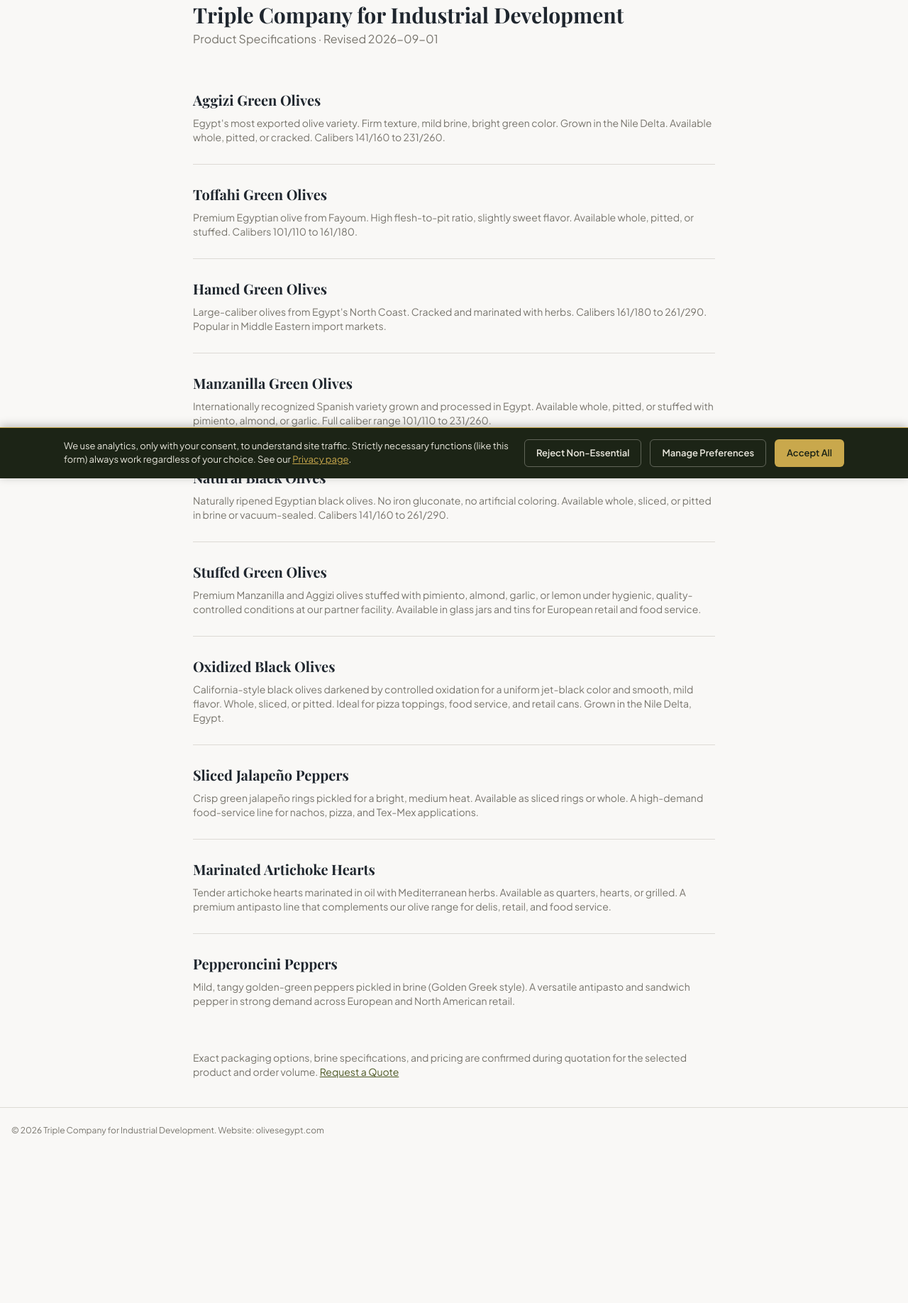
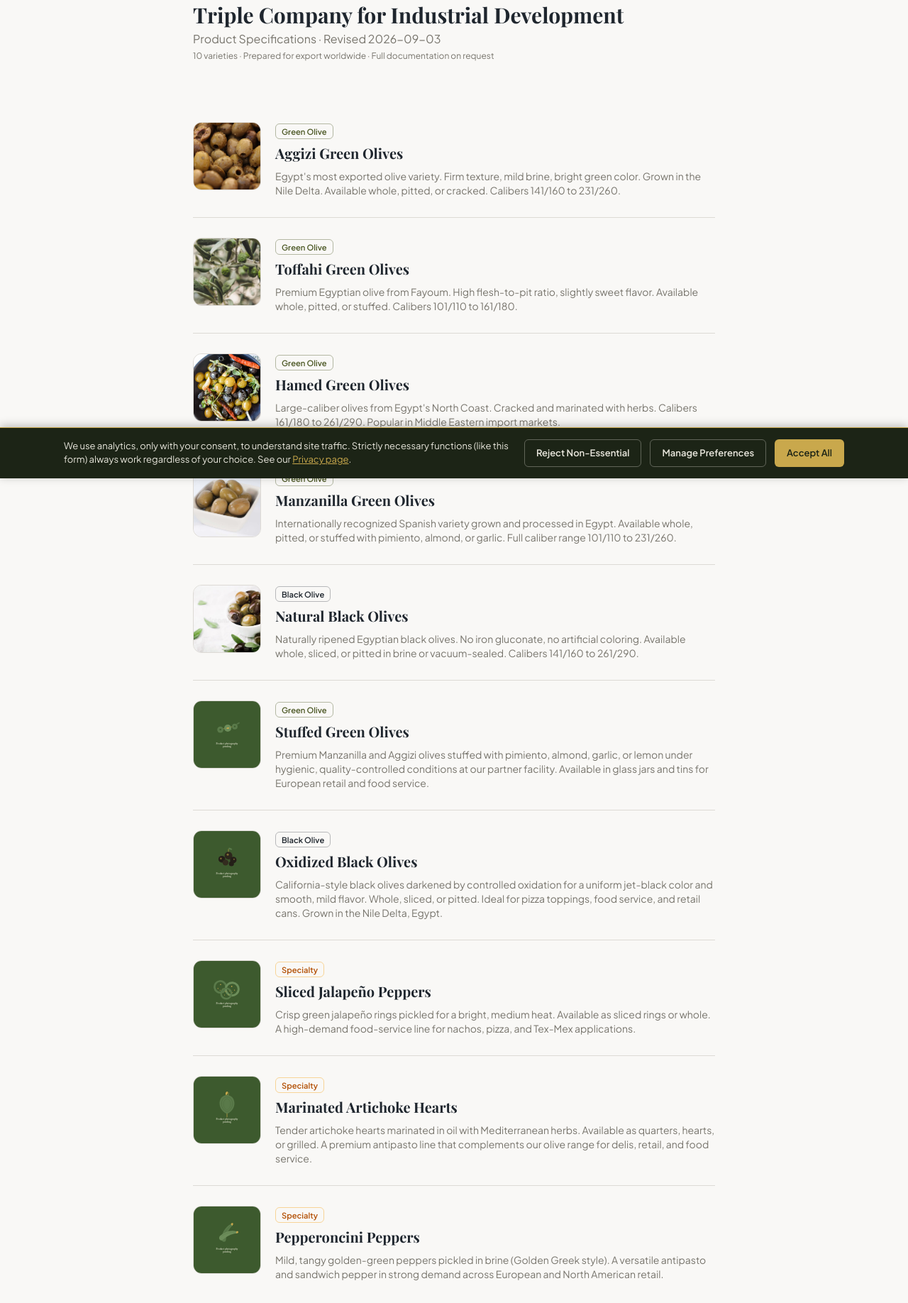
Before and after one commit to Mohamed00076/olivesegypt-site, a website: page catalog/print/index.html in a window 1280 px wide. Shown: the part 126-1962 px from the top of the page at 71% size. Before the commit the page ends 1751 px from the top, so only its background shows below. Drawn offline with nearby package versions, Linux system fonts and the light colour scheme; a web font is replaced by a local one.

Commit message:
Add product thumbnails and badges to the printable catalog (#30)
The "Download Full Catalog (PDF)" button (on /catalog/ and /downloads/)
opens /catalog/print for the visitor to print or save as PDF -- a page
that has never had any images, since it was originally built as a
lightweight text-only spec sheet. Reported as looking out of date next
to the redesigned /catalog/ grid, which now has a photo or illustration
for every product.

Adds a thumbnail to each of the 10 spec-card entries on /catalog/print,
reusing the exact same image already used for that product elsewhere on
the site (no new assets):
  - The 5 products with real, owner-confirmed photos get their photo.
  - The 5 without real photography get their per-product illustration
    (added in the previous "Give each unphotographed catalog product
    its own illustration" pass) -- same honest "photography pending"
    disclosure, not upgraded to look like a real photo.

Also adds a small category badge (Green Olive / Black Olive / Specialty)
per card, matching /catalog/'s existing badge taxonomy, and a one-line
meta strip under the title ("10 varieties - Prepared for export
worldwide - Full documentation on request") echoing the same stat row
already on /catalog/, so the printable version reads as a cohesive
document rather than a bare list. Revision date shown on the page
updated from 2026-09-01 to 2026-09-03 to match.

Print CSS adjusted so thumbnails shrink slightly and keep their
background color when actually printed (some browsers drop background
colors by default).

docs/asset-rights-register.md updated: added /catalog/print to the
Routes column for all 10 images now used there (no new files, so no new
rows needed beyond that), plus a dated changelog entry explaining what
changed and why.


Claude-Session: https://claude.ai/code/session_0188gGy6VLt5LozVasLa9K5U

Co-authored-by: Claude <noreply@anthropic.com>

```diff
--- a/catalog/print/index.html
+++ b/catalog/print/index.html
@@ -15,12 +15,20 @@
     <link rel="stylesheet" crossorigin href="/assets/index-Dw0yUE42.css">
 
     <style>
-      .spec-card { padding: 1.75rem 0; border-bottom: 1px solid hsl(var(--border)); }
+      .spec-card { display: flex; gap: 1.25rem; align-items: flex-start; padding: 1.75rem 0; border-bottom: 1px solid hsl(var(--border)); }
       .spec-card:last-of-type { border-bottom: none; }
+      .spec-card > div { min-width: 0; }
+      .spec-thumb { width: 96px; height: 96px; object-fit: cover; border-radius: 0.75rem; flex-shrink: 0; border: 1px solid hsl(var(--border)); }
+      .spec-badge { display: inline-block; font-size: 0.7rem; font-weight: 600; padding: 0.1rem 0.5rem; border-radius: 0.375rem; border: 1px solid; margin-bottom: 0.35rem; }
+      .spec-badge-green { color: hsl(var(--primary)); border-color: hsl(var(--primary) / 0.4); }
+      .spec-badge-black { color: hsl(var(--foreground)); border-color: hsl(var(--foreground) / 0.3); }
+      .spec-badge-specialty { color: #b45309; border-color: #f59e0b66; }
+      html.dark .spec-badge-specialty { color: #f59e0b; }
       [hidden] { display: none !important; }
       @media print {
         header, footer, .no-print { display: none !important; }
         .spec-card { border-bottom: none; page-break-inside: avoid; padding: 0.75rem 0; }
+        .spec-thumb { width: 64px; height: 64px; -webkit-print-color-adjust: exact; print-color-adjust: exact; }
         @page { margin: 2cm; }
       }
     </style>
@@ -47,48 +55,90 @@
     <main class="container max-w-3xl mx-auto px-4 py-10">
       <p class="text-xs text-muted-foreground mb-2 no-print"><a href="/catalog" class="hover:underline">Catalog</a> / Print</p>
       <h1 class="text-3xl font-serif font-bold text-foreground mb-1">Triple Company for Industrial Development</h1>
-      <p id="doc-subtitle" class="text-muted-foreground mb-8">Product Specifications &middot; Revised 2026-09-01</p>
+      <p id="doc-subtitle" class="text-muted-foreground mb-1">Product Specifications &middot; Revised 2026-09-03</p>
+      <p class="text-xs text-muted-foreground mb-6">10 varieties &middot; Prepared for export worldwide &middot; Full documentation on request</p>
+      <div class="h-px bg-gradient-to-r from-primary/50 via-border to-transparent mb-8"></div>
 
       <div id="products">
         <section class="spec-card" data-slug="aggizi">
+          <img src="/assets/olive-aggizi-BuhWRZTd.jpg" alt="Aggizi Green Olives" class="spec-thumb" width="96" height="96" loading="lazy"/>
+          <div>
+            <span class="spec-badge spec-badge-green">Green Olive</span>
             <h2 class="text-xl font-serif font-bold text-foreground">Aggizi Green Olives</h2>
             <p class="text-sm text-muted-foreground mt-2">Egypt's most exported olive variety. Firm texture, mild brine, bright green color. Grown in the Nile Delta. Available whole, pitted, or cracked. Calibers 141/160 to 231/260.</p>
+          </div>
         </section>
         <section class="spec-card" data-slug="toffahi">
+          <img src="/assets/olive-toffahi-SpdiHPHF.jpg" alt="Toffahi Green Olives" class="spec-thumb" width="96" height="96" loading="lazy"/>
+          <div>
+            <span class="spec-badge spec-badge-green">Green Olive</span>
             <h2 class="text-xl font-serif font-bold text-foreground">Toffahi Green Olives</h2>
             <p class="text-sm text-muted-foreground mt-2">Premium Egyptian olive from Fayoum. High flesh-to-pit ratio, slightly sweet flavor. Available whole, pitted, or stuffed. Calibers 101/110 to 161/180.</p>
+          </div>
         </section>
         <section class="spec-card" data-slug="hamed">
+          <img src="/assets/olive-hamed-DhlKuQ55.jpg" alt="Hamed Green Olives" class="spec-thumb" width="96" height="96" loading="lazy"/>
+          <div>
+            <span class="spec-badge spec-badge-green">Green Olive</span>
             <h2 class="text-xl font-serif font-bold text-foreground">Hamed Green Olives</h2>
             <p class="text-sm text-muted-foreground mt-2">Large-caliber olives from Egypt's North Coast. Cracked and marinated with herbs. Calibers 161/180 to 261/290. Popular in Middle Eastern import markets.</p>
+          </div>
         </section>
         <section class="spec-card" data-slug="manzanilla">
+          <img src="/assets/olive-manzanilla-vwgGqjiA.jpg" alt="Manzanilla Green Olives" class="spec-thumb" width="96" height="96" loading="lazy"/>
+          <div>
+            <span class="spec-badge spec-badge-green">Green Olive</span>
             <h2 class="text-xl font-serif font-bold text-foreground">Manzanilla Green Olives</h2>
             <p class="text-sm text-muted-foreground mt-2">Internationally recognized Spanish variety grown and processed in Egypt. Available whole, pitted, or stuffed with pimiento, almond, or garlic. Full caliber range 101/110 to 231/260.</p>
+          </div>
         </section>
         <section class="spec-card" data-slug="black_natural">
+          <img src="/assets/olive-black-CzV0ukvu.jpg" alt="Natural Black Olives" class="spec-thumb" width="96" height="96" loading="lazy"/>
+          <div>
+            <span class="spec-badge spec-badge-black">Black Olive</span>
             <h2 class="text-xl font-serif font-bold text-foreground">Natural Black Olives</h2>
             <p class="text-sm text-muted-foreground mt-2">Naturally ripened Egyptian black olives. No iron gluconate, no artificial coloring. Available whole, sliced, or pitted in brine or vacuum-sealed. Calibers 141/160 to 261/290.</p>
+          </div>
         </section>
         <section class="spec-card" data-slug="stuffed">
+          <img src="/assets/illus-stuffed.svg" alt="Stuffed Green Olives — photography pending" class="spec-thumb" width="96" height="96" loading="lazy"/>
+          <div>
+            <span class="spec-badge spec-badge-green">Green Olive</span>
             <h2 class="text-xl font-serif font-bold text-foreground">Stuffed Green Olives</h2>
             <p class="text-sm text-muted-foreground mt-2">Premium Manzanilla and Aggizi olives stuffed with pimiento, almond, garlic, or lemon under hygienic, quality-controlled conditions at our partner facility. Available in glass jars and tins for European retail and food service.</p>
+          </div>
         </section>
         <section class="spec-card" data-slug="oxidized_black">
+          <img src="/assets/illus-oxidized-black.svg" alt="Oxidized Black Olives — photography pending" class="spec-thumb" width="96" height="96" loading="lazy"/>
+          <div>
+            <span class="spec-badge spec-badge-black">Black Olive</span>
             <h2 class="text-xl font-serif font-bold text-foreground">Oxidized Black Olives</h2>
             <p class="text-sm text-muted-foreground mt-2">California-style black olives darkened by controlled oxidation for a uniform jet-black color and smooth, mild flavor. Whole, sliced, or pitted. Ideal for pizza toppings, food service, and retail cans. Grown in the Nile Delta, Egypt.</p>
+          </div>
         </section>
         <section class="spec-card" data-slug="jalapeno">
+          <img src="/assets/illus-jalapeno.svg" alt="Sliced Jalapeño Peppers — photography pending" class="spec-thumb" width="96" height="96" loading="lazy"/>
+          <div>
+            <span class="spec-badge spec-badge-specialty">Specialty</span>
             <h2 class="text-xl font-serif font-bold text-foreground">Sliced Jalape&ntilde;o Peppers</h2>
             <p class="text-sm text-muted-foreground mt-2">Crisp green jalape&ntilde;o rings pickled for a bright, medium heat. Available as sliced rings or whole. A high-demand food-service line for nachos, pizza, and Tex-Mex applications.</p>
+          </div>
         </section>
         <section class="spec-card" data-slug="artichoke">
+          <img src="/assets/illus-artichoke.svg" alt="Marinated Artichoke Hearts — photography pending" class="spec-thumb" width="96" height="96" loading="lazy"/>
+          <div>
+            <span class="spec-badge spec-badge-specialty">Specialty</span>
             <h2 class="text-xl font-serif font-bold text-foreground">Marinated Artichoke Hearts</h2>
             <p class="text-sm text-muted-foreground mt-2">Tender artichoke hearts marinated in oil with Mediterranean herbs. Available as quarters, hearts, or grilled. A premium antipasto line that complements our olive range for delis, retail, and food service.</p>
+          </div>
         </section>
         <section class="spec-card" data-slug="pepperoncini">
+          <img src="/assets/illus-pepperoncini.svg" alt="Pepperoncini Peppers — photography pending" class="spec-thumb" width="96" height="96" loading="lazy"/>
+          <div>
+            <span class="spec-badge spec-badge-specialty">Specialty</span>
             <h2 class="text-xl font-serif font-bold text-foreground">Pepperoncini Peppers</h2>
             <p class="text-sm text-muted-foreground mt-2">Mild, tangy golden-green peppers pickled in brine (Golden Greek style). A versatile antipasto and sandwich pepper in strong demand across European and North American retail.</p>
+          </div>
         </section>
       </div>
 
@@ -119,7 +169,7 @@
           }
         });
         if (found) {
-          document.getElementById('doc-subtitle').textContent = 'Product Specification Sheet · Revised 2026-09-01';
+          document.getElementById('doc-subtitle').textContent = 'Product Specification Sheet · Revised 2026-09-03';
         }
       })();
     </script>
```
Also changed, not shown: docs/asset-rights-register.md (+29 -10 lines). Lines whose indentation alone changed are shown as unchanged.
